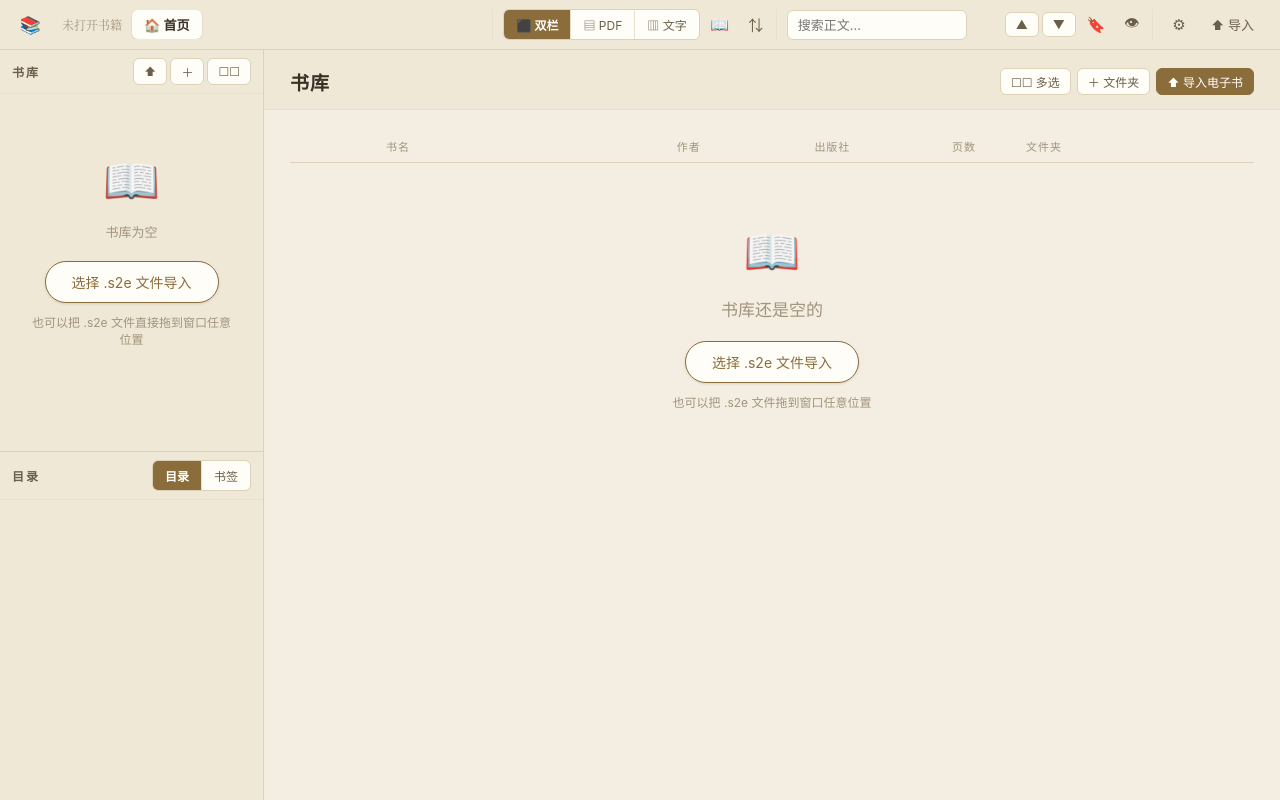
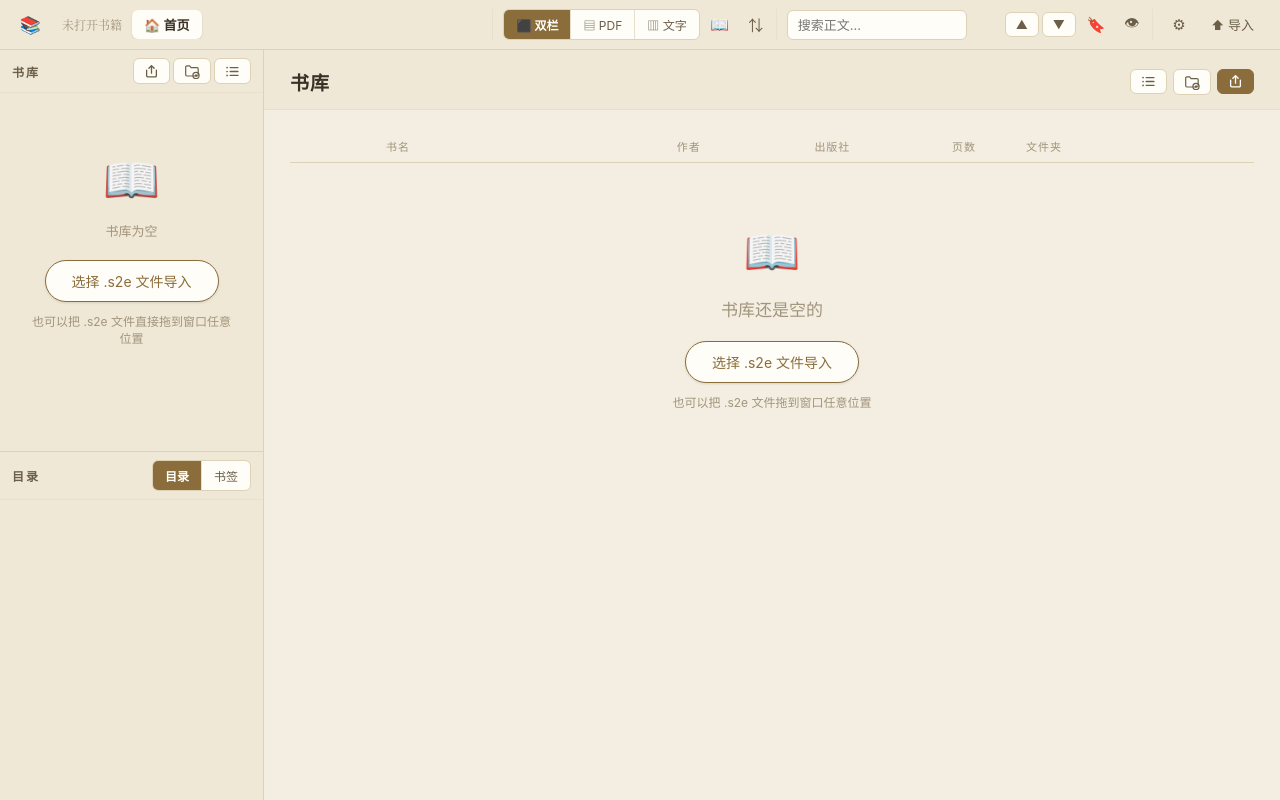
Before and after one commit to Goatherd0626/scan2ebook, a website built with Vite: page frontend/index.html in a window 1280 px wide. Built offline with nearby package versions, Linux system fonts and the light colour scheme.

Commit message:
书库操作按钮换 SF Symbols 风格 SVG 线条图标（list.bullet / folder.badge.plus / square.and.arrow.up），去文字、悬浮提示，首页与侧边栏统一

```diff
--- a/frontend/index.html
+++ b/frontend/index.html
@@ -36,9 +36,15 @@
       <div class="panel-head">
         <span class="panel-title">书库</span>
         <span class="panel-actions">
-          <button id="btn-import-lib" class="mini" title="导入电子书">⬆</button>
-          <button id="btn-new-folder" class="mini" title="新建文件夹">＋</button>
-          <button id="btn-batch" class="mini" title="多选">☐☐</button>
+          <button id="btn-import-lib" class="mini" title="导入电子书" aria-label="导入电子书">
+            <svg width="15" height="15" viewBox="0 0 16 16" fill="none" stroke="currentColor" stroke-width="1.4" stroke-linecap="round" stroke-linejoin="round"><path d="M8 9.8V2"/><path d="M5.2 4.6 8 1.8l2.8 2.8"/><path d="M2.8 6.6v6a1.2 1.2 0 0 0 1.2 1.2h8a1.2 1.2 0 0 0 1.2-1.2v-6"/></svg>
+          </button>
+          <button id="btn-new-folder" class="mini" title="新建文件夹" aria-label="新建文件夹">
+            <svg width="16" height="16" viewBox="0 0 16 16" fill="none" stroke="currentColor" stroke-width="1.2" stroke-linejoin="round"><path d="M1.7 4A1.2 1.2 0 0 1 2.9 2.8h2.7l1.5 1.9h5.9A1.2 1.2 0 0 1 14.2 5.9v5.9A1.2 1.2 0 0 1 13 13H2.9a1.2 1.2 0 0 1-1.2-1.2V4z"/><circle cx="12" cy="12.5" r="3.1"/><path d="M12 11.3v2.4M10.8 12.5h2.4"/></svg>
+          </button>
+          <button id="btn-batch" class="mini" title="多选" aria-label="多选">
+            <svg width="15" height="15" viewBox="0 0 16 16" fill="none" stroke="currentColor" stroke-width="1.4" stroke-linecap="round"><circle cx="2.2" cy="3.8" r=".9" fill="currentColor" stroke="none"/><path d="M5.5 3.8h8.3"/><circle cx="2.2" cy="8" r=".9" fill="currentColor" stroke="none"/><path d="M5.5 8h8.3"/><circle cx="2.2" cy="12.2" r=".9" fill="currentColor" stroke="none"/><path d="M5.5 12.2h8.3"/></svg>
+          </button>
         </span>
       </div>
       <div id="library-tree" class="panel-body"></div>
--- a/frontend/src/core/app.js
+++ b/frontend/src/core/app.js
@@ -575,9 +575,15 @@ function createHomeView() {
             <button class="mini" data-action="move">移动到…</button>
             <button class="mini danger" data-action="delete">删除</button>
           </div>
-          <button id="home-batch" class="mini" title="多选">☐☐ 多选</button>
-          <button id="home-new-folder" class="mini">＋ 文件夹</button>
-          <button id="home-import" class="mini primary">⬆ 导入电子书</button>
+          <button id="home-batch" class="mini" title="多选" aria-label="多选">
+            <svg width="15" height="15" viewBox="0 0 16 16" fill="none" stroke="currentColor" stroke-width="1.4" stroke-linecap="round"><circle cx="2.2" cy="3.8" r=".9" fill="currentColor" stroke="none"/><path d="M5.5 3.8h8.3"/><circle cx="2.2" cy="8" r=".9" fill="currentColor" stroke="none"/><path d="M5.5 8h8.3"/><circle cx="2.2" cy="12.2" r=".9" fill="currentColor" stroke="none"/><path d="M5.5 12.2h8.3"/></svg>
+          </button>
+          <button id="home-new-folder" class="mini" title="新建文件夹" aria-label="新建文件夹">
+            <svg width="16" height="16" viewBox="0 0 16 16" fill="none" stroke="currentColor" stroke-width="1.2" stroke-linejoin="round"><path d="M1.7 4A1.2 1.2 0 0 1 2.9 2.8h2.7l1.5 1.9h5.9A1.2 1.2 0 0 1 14.2 5.9v5.9A1.2 1.2 0 0 1 13 13H2.9a1.2 1.2 0 0 1-1.2-1.2V4z"/><circle cx="12" cy="12.5" r="3.1"/><path d="M12 11.3v2.4M10.8 12.5h2.4"/></svg>
+          </button>
+          <button id="home-import" class="mini primary" title="导入电子书" aria-label="导入电子书">
+            <svg width="15" height="15" viewBox="0 0 16 16" fill="none" stroke="currentColor" stroke-width="1.4" stroke-linecap="round" stroke-linejoin="round"><path d="M8 9.8V2"/><path d="M5.2 4.6 8 1.8l2.8 2.8"/><path d="M2.8 6.6v6a1.2 1.2 0 0 0 1.2 1.2h8a1.2 1.2 0 0 0 1.2-1.2v-6"/></svg>
+          </button>
         </div>
       </div>
       <div id="home-table-wrap">
--- a/frontend/src/style.css
+++ b/frontend/src/style.css
@@ -104,6 +104,7 @@ input { font-family: var(--sans); }
 .seg button:hover { background: var(--panel-2); }
 .seg button.active { background: var(--accent); color: #fff; font-weight: 600; }
 .mini {
+  display: inline-flex; align-items: center; justify-content: center;
   padding: 4px 10px; border-radius: var(--r-sm); font-size: 12px;
   color: var(--ink-2); background: var(--surface); border: 1px solid var(--line);
   transition: background .15s;
```
